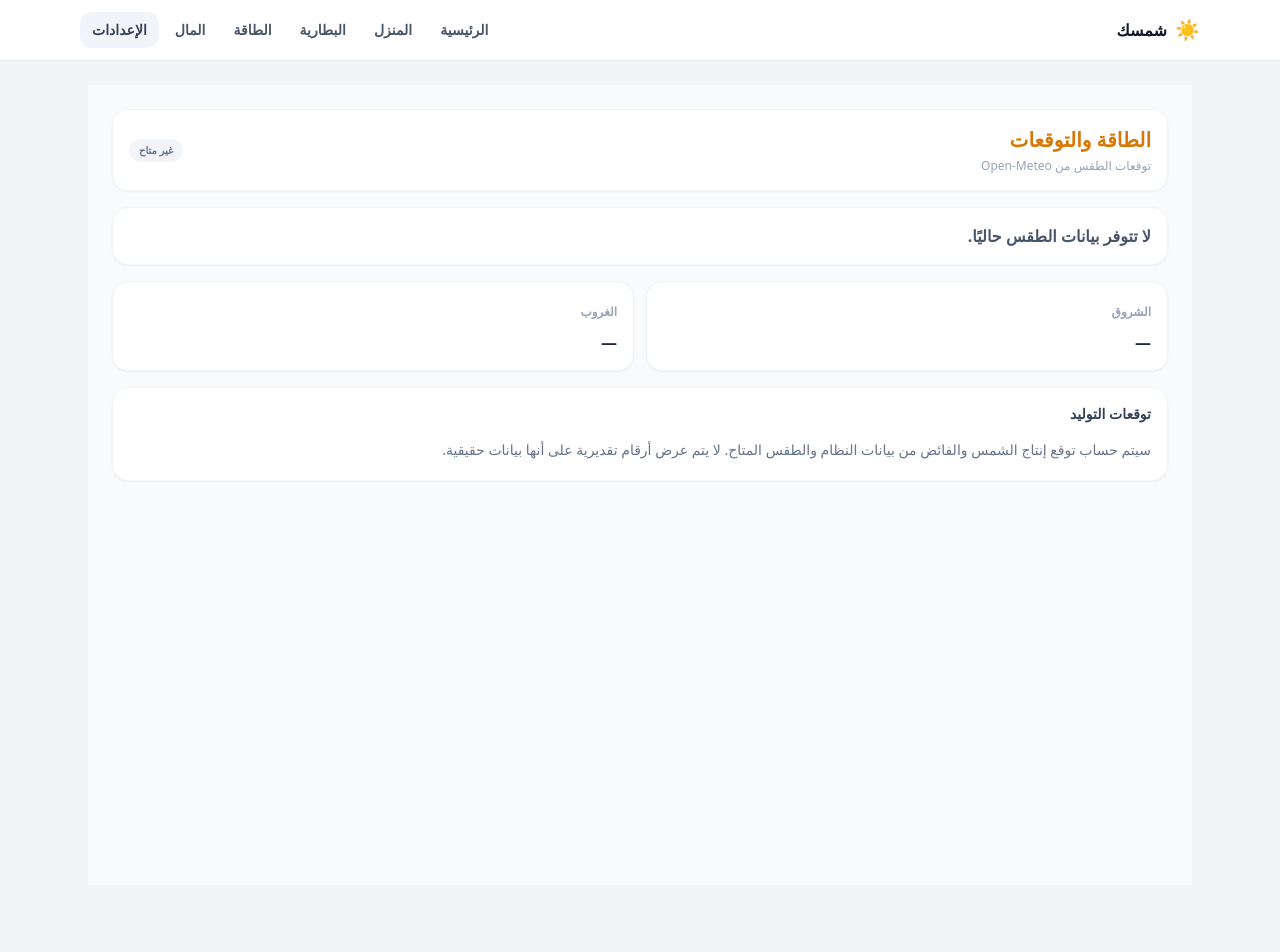
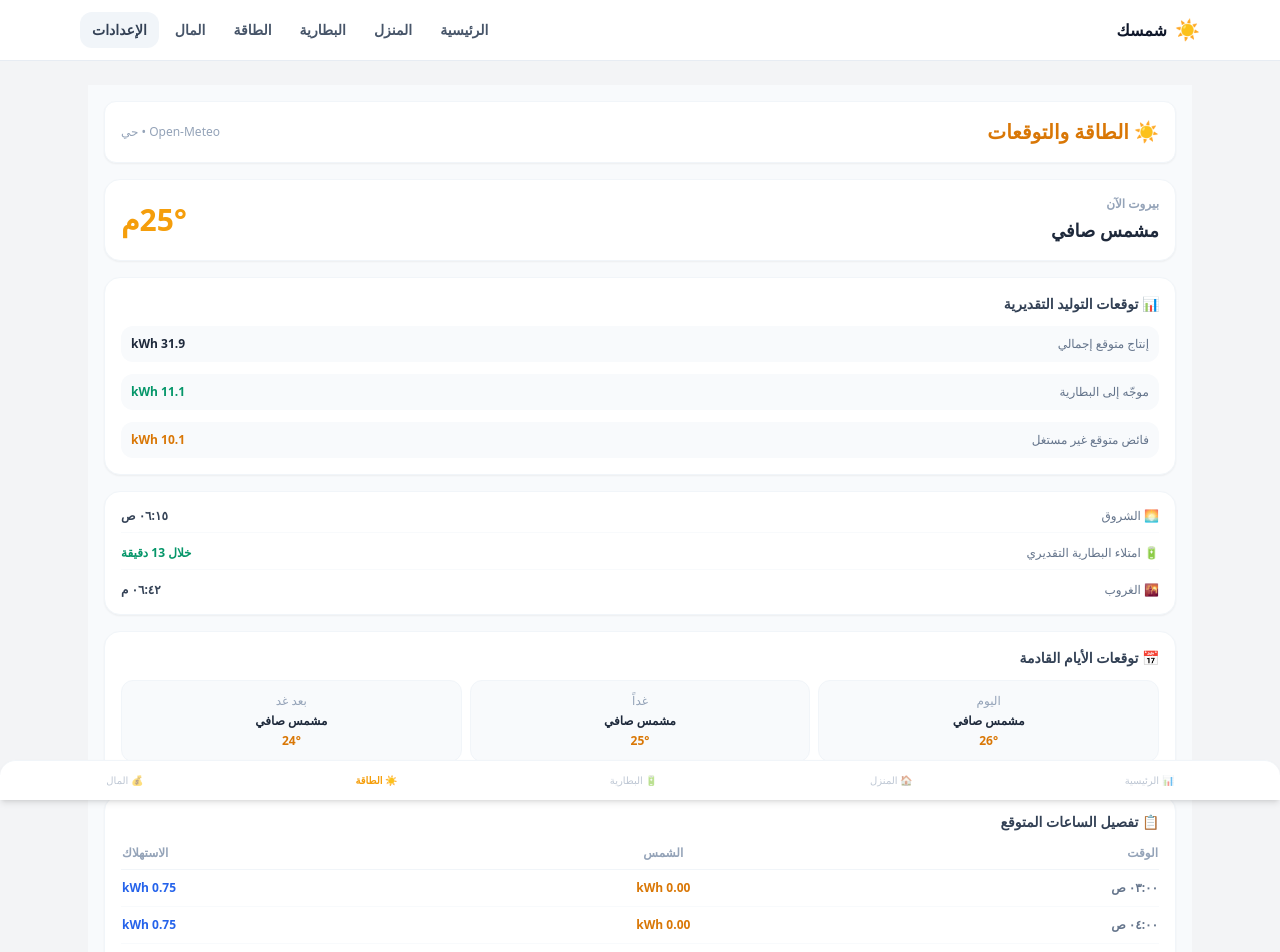
Before and after one commit to mahmoudbir-glitch/Shamsak, a Next.js app: page /energy in a window 1280 px wide. Shown: the top 952 px of the page. Before the commit the page ends 909 px from the top, so only its background shows below. Built offline with nearby package versions, Linux system fonts and the light colour scheme; no server answers.

Commit message:
Refactor EnergyPage component and fetch logic

```diff
--- a/src/app/energy/page.tsx
+++ b/src/app/energy/page.tsx
@@ -1,117 +1,187 @@
 "use client";
 
-import { useEffect, useState } from "react";
-
-type Weather = {
-  current?: { temperature_2m?: number; weather_code?: number };
-  daily?: { sunrise?: string[]; sunset?: string[] };
-};
-
-const LATITUDE = 33.8938;
-const LONGITUDE = 35.5018;
-
-function interpretWeatherCode(code: number): string {
-  if (code === 0) return "مشمس صافٍ";
-  if (code <= 3) return "غائم جزئيًا";
-  if (code <= 67) return "رذاذ أو أمطار خفيفة";
-  if (code <= 86) return "ثلوج محتملة";
-  return "أمطار وعواصف";
-}
-
-function formatTime(value?: string): string {
-  if (!value) return "—";
-  const date = new Date(value);
-  if (Number.isNaN(date.getTime())) return "—";
-  return new Intl.DateTimeFormat("ar-LB", { hour: "2-digit", minute: "2-digit" }).format(date);
-}
+import React, { useState, useEffect } from 'react';
 
 export default function EnergyPage() {
-  const [weather, setWeather] = useState<Weather | null>(null);
-  const [loading, setLoading] = useState(true);
-  const [weatherError, setWeatherError] = useState(false);
+  const [loading, setLoading] = useState<boolean>(true);
+  const [weatherData, setWeatherData] = useState<any>(null);
+
+  // إحداثيات مدينة بيروت لجلب الطقس الدقيق والحي
+  const LATITUDE = 33.8938;
+  const LONGITUDE = 35.5018;
+
+  const batteryLevel = 78;
+  const batteryCapacityWh = 4800;
+  const chargePowerW = 4980;
 
   useEffect(() => {
-    const controller = new AbortController();
-
-    async function fetchWeather() {
+    async function fetchLiveWeather() {
       try {
-        const url = new URL("https://api.open-meteo.com/v1/forecast");
-        url.searchParams.set("latitude", String(LATITUDE));
-        url.searchParams.set("longitude", String(LONGITUDE));
-        url.searchParams.set("current", "temperature_2m,weather_code");
-        url.searchParams.set("daily", "weather_code,temperature_2m_max,temperature_2m_min,sunrise,sunset");
-        url.searchParams.set("timezone", "Asia/Beirut");
-
-        const response = await fetch(url.toString(), { signal: controller.signal, cache: "no-store" });
-        if (!response.ok) throw new Error("Weather request failed: " + response.status);
-
-        const result = (await response.json()) as Weather;
-        setWeather(result);
-        setWeatherError(false);
+        const response = await fetch(
+          `https://open-meteo.com{LATITUDE}&longitude=${LONGITUDE}&current=temperature_2m,weather_code&daily=weather_code,temperature_2m_max,temperature_2m_min&timezone=auto`
+        );
+        const data = await response.json();
+        setWeatherData(data);
+        setLoading(false);
       } catch (error) {
-        if (!controller.signal.aborted) {
-          console.error("فشل جلب بيانات الطقس:", error);
-          setWeatherError(true);
-        }
-      } finally {
-        if (!controller.signal.aborted) setLoading(false);
+        console.error("فشل جلب بيانات الطقس الحية:", error);
+        setLoading(false);
       }
     }
-
-    void fetchWeather();
-    return () => controller.abort();
+    fetchLiveWeather();
   }, []);
 
-  const temperature = weather?.current?.temperature_2m;
-  const status = weather?.current?.weather_code == null ? null : interpretWeatherCode(weather.current.weather_code);
+  // دالة تحويل الأكواد إلى كلمات عربية مألوفة
+  const interpretWeatherCode = (code: any) => {
+    const numericCode = Number(code);
+    if (numericCode === 0) return "مشمس صافي";
+    if (numericCode >= 1 && numericCode <= 3) return "غائم جزئياً";
+    if (numericCode >= 51 && numericCode <= 67) return "رذاذ خفيف";
+    if (numericCode >= 71 && numericCode <= 86) return "احتمال ثلوج";
+    return "أمطار وعواصف";
+  };
+
+  // حساب وقت امتلاء البطارية ديناميكياً
+  const remainingPercent = 100 - batteryLevel;
+  const neededEnergyWh = batteryCapacityWh * (remainingPercent / 100);
+  const timeToFullHours = neededEnergyWh / chargePowerW;
+  const timeToFullMinutes = Math.round(timeToFullHours * 60);
+
+  const timeToFullString = timeToFullMinutes > 0
+    ? `خلال ${timeToFullMinutes} دقيقة`
+    : "ممتلئة الآن";
+
+  if (loading) {
+    return (
+      <div className="min-h-screen bg-slate-50 flex items-center justify-center text-slate-500 font-bold" dir="rtl">
+        جاري تحديث توقعات الطقس والتحليلات الحية لبيروت... ✨
+      </div>
+    );
+  }
+
+  const currentTemp = weatherData?.current?.temperature_2m || 25;
+  const currentStatus = interpretWeatherCode(weatherData?.current?.weather_code || 0);
+
+  // استخراج الأكواد اليومية بأمان مع وضع قيم افتراضية ثابتة كبديل آمن
+  const day1Code = weatherData?.daily?.weather_code?.[0] ?? 0;
+  const day2Code = weatherData?.daily?.weather_code?.[1] ?? 0;
+  const day3Code = weatherData?.daily?.weather_code?.[2] ?? 0;
+
+  const day1Max = weatherData?.daily?.temperature_2m_max?.[0] ?? 26;
+  const day2Max = weatherData?.daily?.temperature_2m_max?.[1] ?? 25;
+  const day3Max = weatherData?.daily?.temperature_2m_max?.[2] ?? 24;
+
+  const hourlyData = [
+    { time: "٠٣:٠٠ ص", solar: "0.00 kWh", usage: "0.75 kWh" },
+    { time: "٠٤:٠٠ ص", solar: "0.00 kWh", usage: "0.75 kWh" },
+    { time: "٠٥:٠٠ ص", solar: "0.00 kWh", usage: "0.75 kWh" },
+    { time: "٠٦:٠٠ ص", solar: "0.00 kWh", usage: "0.75 kWh" },
+    { time: "٠٧:٠٠ ص", solar: "0.00 kWh", usage: "1.15 kWh" },
+    { time: "٠٨:٠٠ ص", solar: "1.20 kWh", usage: "1.30 kWh" },
+    { time: "٠٩:٠٠ ص", solar: "2.80 kWh", usage: "1.30 kWh" },
+  ];
 
   return (
-    <div className="min-h-screen bg-slate-50 p-3 pb-28 text-right sm:p-6" dir="rtl">
-      <header className="mb-4 flex items-center justify-between rounded-2xl border border-slate-100 bg-white p-4 shadow-sm">
+    <div className="min-h-screen bg-slate-50 p-4 pb-24 text-right" dir="rtl">
+
+      <div className="flex justify-between items-center bg-white p-4 rounded-xl shadow-sm mb-4 border border-slate-100">
+        <h1 className="text-xl font-bold text-amber-600">☀️ الطاقة والتوقعات</h1>
+        <div className="text-xs text-slate-400">Open-Meteo • حي</div>
+      </div>
+
+      <div className="bg-white p-4 rounded-2xl shadow-sm border border-slate-100 mb-4 flex justify-between items-center">
         <div>
-          <h1 className="text-xl font-black text-amber-600">الطاقة والتوقعات</h1>
-          <p className="mt-1 text-xs text-slate-400">توقعات الطقس من Open-Meteo</p>
+          <span className="text-xs font-bold text-slate-400 block mb-1">بيروت الآن</span>
+          <span className="text-lg font-black text-slate-800">{currentStatus}</span>
         </div>
-        <span className="rounded-full bg-slate-100 px-2.5 py-1 text-[10px] font-bold text-slate-500">
-          {loading ? "جارٍ التحديث" : weatherError ? "غير متاح" : "حي"}
-        </span>
-      </header>
+        <span className="text-3xl font-black text-amber-500">{Math.round(currentTemp)}°م</span>
+      </div>
 
-      <section className="mb-4 rounded-2xl border border-slate-100 bg-white p-4 shadow-sm" aria-label="الطقس الحالي">
-        {weatherError ? (
-          <p className="font-bold text-slate-600">لا تتوفر بيانات الطقس حاليًا.</p>
-        ) : loading ? (
-          <p className="animate-pulse font-bold text-slate-500">جارٍ تحميل بيانات الطقس…</p>
-        ) : (
-          <div className="flex items-center justify-between gap-4">
-            <div>
-              <span className="text-xs font-bold text-slate-400">بيروت الآن</span>
-              <p className="mt-1 text-lg font-black text-slate-800">{status ?? "—"}</p>
-            </div>
-            <span className="text-3xl font-black text-amber-500">
-              {typeof temperature === "number" ? Math.round(temperature) + "°م" : "—"}
-            </span>
+      <div className="bg-white p-4 rounded-2xl shadow-sm border border-slate-100 mb-4 space-y-3">
+        <h3 className="font-bold text-sm text-slate-700">📊 توقعات التوليد التقديرية</h3>
+        <div className="flex justify-between text-xs bg-slate-50 p-2.5 rounded-xl">
+          <span className="text-slate-500">إنتاج متوقع إجمالي</span>
+          <span className="font-black text-slate-800">31.9 kWh</span>
+        </div>
+        <div className="flex justify-between text-xs bg-slate-50 p-2.5 rounded-xl">
+          <span className="text-slate-500">موجّه إلى البطارية</span>
+          <span className="font-black text-emerald-600">11.1 kWh</span>
+        </div>
+        <div className="flex justify-between text-xs bg-slate-50 p-2.5 rounded-xl">
+          <span className="text-slate-500">فائض متوقع غير مستغل</span>
+          <span className="font-black text-amber-600">10.1 kWh</span>
+        </div>
+      </div>
+
+      <div className="bg-white p-4 rounded-2xl shadow-sm border border-slate-100 mb-4 space-y-3 text-xs">
+        <div className="flex justify-between items-center border-b border-slate-50 pb-2">
+          <span className="text-slate-500">🌅 الشروق</span>
+          <span className="font-bold text-slate-700">٠٦:١٥ ص</span>
+        </div>
+        <div className="flex justify-between items-center border-b border-slate-50 pb-2">
+          <span className="text-slate-500">🔋 امتلاء البطارية التقديري</span>
+          <span className="font-bold text-emerald-600">{timeToFullString}</span>
+        </div>
+        <div className="flex justify-between items-center">
+          <span className="text-slate-500">🌇 الغروب</span>
+          <span className="font-bold text-slate-700">٠٦:٤٢ م</span>
+        </div>
+      </div>
+
+      {/* جدول توقعات الأيام القادمة المستخرج ديناميكياً بدون أخطاء مصفوفات */}
+      <div className="bg-white p-4 rounded-2xl shadow-sm border border-slate-100 mb-4">
+        <h3 className="font-bold text-sm text-slate-700 mb-3">📅 توقعات الأيام القادمة</h3>
+        <div className="grid grid-cols-3 gap-2 text-center text-xs">
+          <div className="bg-slate-50 p-3 rounded-xl border border-slate-100">
+            <p className="text-slate-400 mb-1">اليوم</p>
+            <p className="font-bold text-slate-800 mb-1">{interpretWeatherCode(day1Code)}</p>
+            <p className="font-black text-amber-600">{Math.round(day1Max)}°</p>
           </div>
-        )}
-      </section>
+          <div className="bg-slate-50 p-3 rounded-xl border border-slate-100">
+            <p className="text-slate-400 mb-1">غداً</p>
+            <p className="font-bold text-slate-800 mb-1">{interpretWeatherCode(day2Code)}</p>
+            <p className="font-black text-amber-600">{Math.round(day2Max)}°</p>
+          </div>
+          <div className="bg-slate-50 p-3 rounded-xl border border-slate-100">
+            <p className="text-slate-400 mb-1">بعد غد</p>
+            <p className="font-bold text-slate-800 mb-1">{interpretWeatherCode(day3Code)}</p>
+            <p className="font-black text-amber-600">{Math.round(day3Max)}°</p>
+          </div>
+        </div>
+      </div>
 
-      <section className="mb-4 grid grid-cols-2 gap-3">
-        <div className="rounded-2xl border border-slate-100 bg-white p-4 shadow-sm">
-          <span className="text-xs font-bold text-slate-400">الشروق</span>
-          <p className="mt-2 font-black text-slate-800">{formatTime(weather?.daily?.sunrise?.[0])}</p>
+      <div className="bg-white p-4 rounded-2xl shadow-sm border border-slate-100 mb-6">
+        <h3 className="font-bold text-sm text-slate-700 mb-3">📋 تفصيل الساعات المتوقع</h3>
+        <div className="overflow-x-auto">
+          <table className="w-full text-center text-xs">
+            <thead>
+              <tr className="text-slate-400 border-b border-slate-100">
+                <th className="pb-2 text-right">الوقت</th>
+                <th className="pb-2">الشمس</th>
+                <th className="pb-2 text-left">الاستهلاك</th>
+              </tr>
+            </thead>
+            <tbody className="text-slate-700 font-medium">
+              {hourlyData.map((row, i) => (
+                <tr key={i} className="border-b border-slate-50 last:border-0">
+                  <td className="py-2.5 text-right font-bold text-slate-500">{row.time}</td>
+                  <td className="py-2.5 text-amber-600 font-bold">{row.solar}</td>
+                  <td className="py-2.5 text-blue-600 font-bold text-left">{row.usage}</td>
+                </tr>
+              ))}
+            </tbody>
+          </table>
         </div>
-        <div className="rounded-2xl border border-slate-100 bg-white p-4 shadow-sm">
-          <span className="text-xs font-bold text-slate-400">الغروب</span>
-          <p className="mt-2 font-black text-slate-800">{formatTime(weather?.daily?.sunset?.[0])}</p>
-        </div>
-      </section>
+      </div>
 
-      <section className="rounded-2xl border border-slate-100 bg-white p-4 shadow-sm">
-        <h2 className="mb-3 text-sm font-black text-slate-700">توقعات التوليد</h2>
-        <p className="text-sm leading-7 text-slate-500">
-          سيتم حساب توقع إنتاج الشمس والفائض من بيانات النظام والطقس المتاح. لا يتم عرض أرقام تقديرية على أنها بيانات حقيقية.
-        </p>
-      </section>
+      <div className="fixed bottom-0 left-0 right-0 bg-white border-t border-slate-100 flex justify-around py-3 text-[10px] text-slate-400 z-50 rounded-t-2xl shadow-md">
+        <div className="opacity-60 flex flex-col items-center" onClick={() => window.location.href = '/'}>📊 الرئيسية</div>
+        <div className="opacity-60 flex flex-col items-center" onClick={() => window.location.href = '/home'}>🏠 المنزل</div>
+        <div className="opacity-60 flex flex-col items-center" onClick={() => window.location.href = '/battery'}>🔋 البطارية</div>
+        <div className="text-amber-500 font-bold flex flex-col items-center">☀️ الطاقة</div>
+        <div className="opacity-60 flex flex-col items-center" onClick={() => window.location.href = '/money'}>💰 المال</div>
+      </div>
+
     </div>
   );
 }
```
